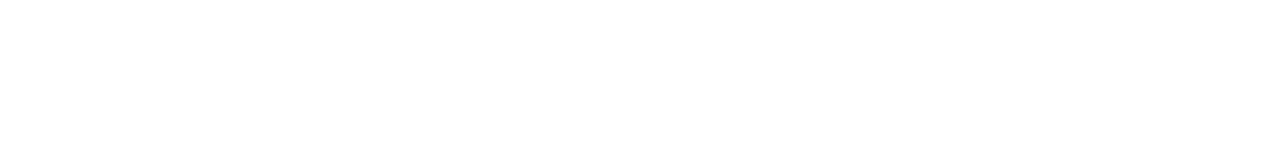
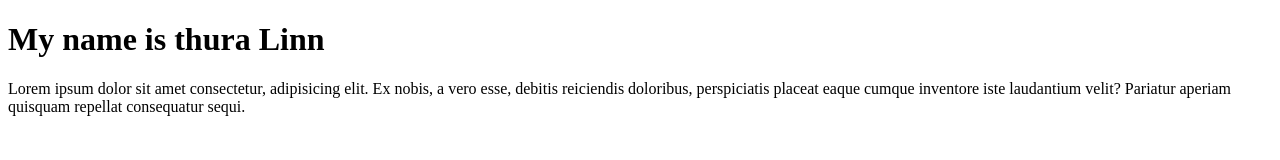
Before and after one commit to saithuralinn/project, a plain HTML site: page index.html in a window 1280 px wide. Drawn offline with Linux system fonts and the light colour scheme.

Commit message:
sec commit

```diff
--- a/index.html
+++ b/index.html
@@ -6,6 +6,7 @@
     <title>Hi, I am GIT</title>
 </head>
 <body>
-
+    <h1>My name is thura Linn</h1>
+    Lorem ipsum dolor sit amet consectetur, adipisicing elit. Ex nobis, a vero esse, debitis reiciendis doloribus, perspiciatis placeat eaque cumque inventore iste laudantium velit? Pariatur aperiam quisquam repellat consequatur sequi.
 </body>
 </html>
```
